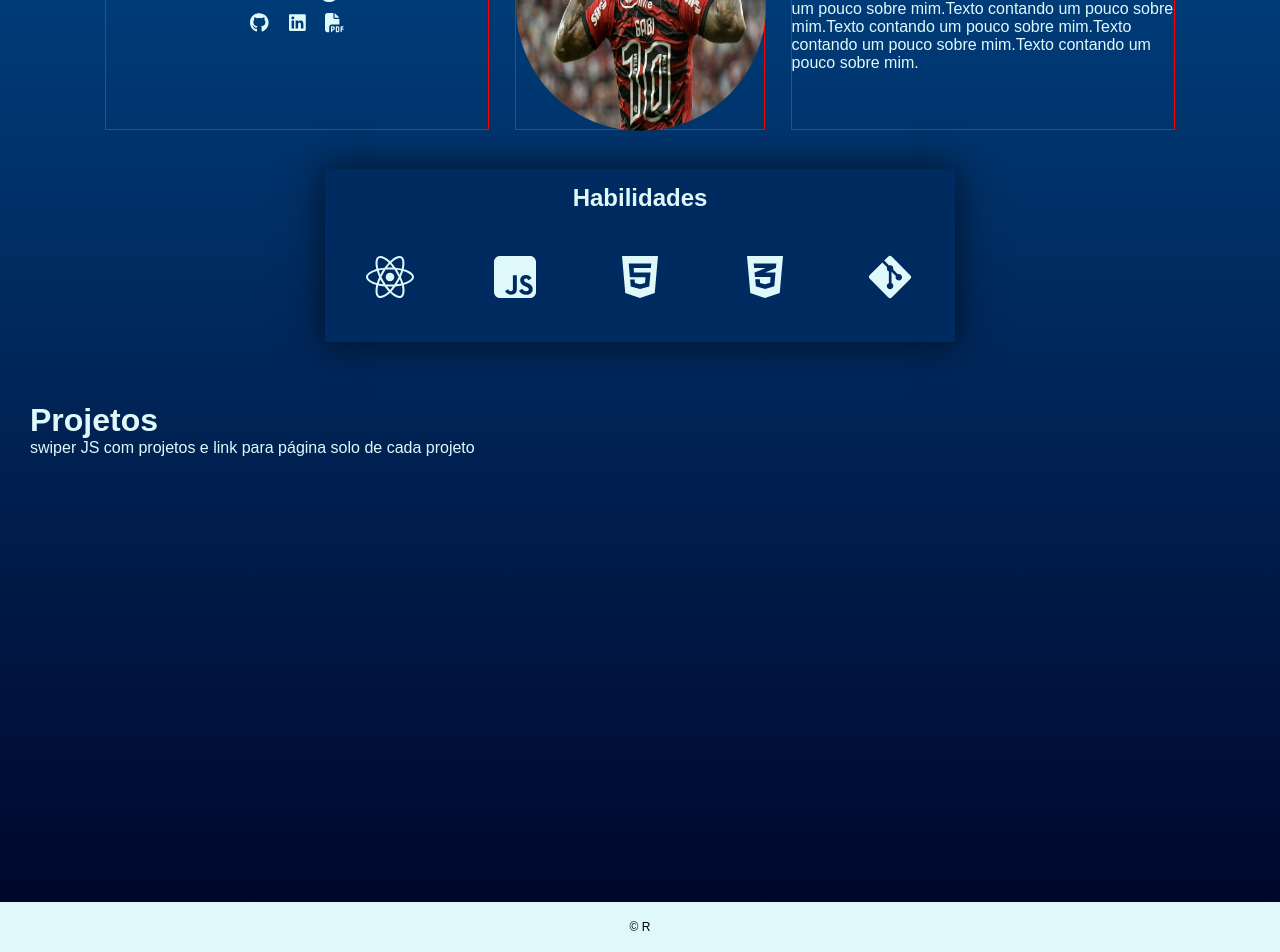
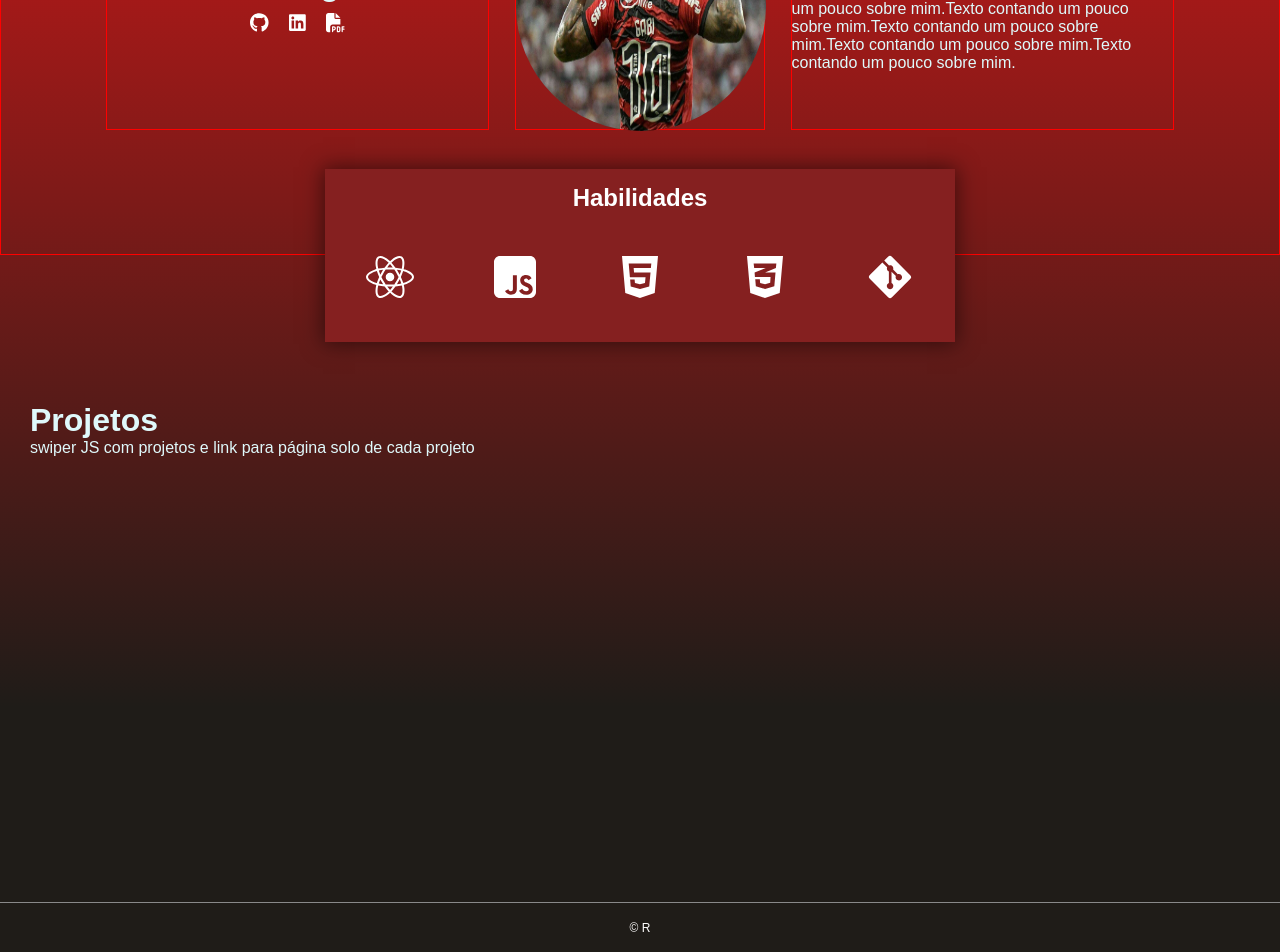
Before and after one commit to Rod7z/Portfolio, a React (Create React App) app: page / in a window 1280 px wide. Shown: the part 315-1267 px from the top of the page. Built offline with nearby package versions, Linux system fonts and the light colour scheme.

Commit message:
links funcionando, cor indefinida

```diff
--- a/src/components/Footer/footer.css
+++ b/src/components/Footer/footer.css
@@ -2,8 +2,8 @@
 
 footer{
     width: 100%;
-    background-color: #DFF9FB;
-    color: #000;
+    background-color: #1F1C18;
+    color: #FFF;
 }
 
 footer .final{
@@ -12,4 +12,6 @@ footer .final{
   align-items: center;
   height: 50px;
   font-size: 12px;
+  border-top: 1px solid #ddd;
+  border-top-style: inset;
 }
--- a/src/components/Header/header.css
+++ b/src/components/Header/header.css
@@ -1,8 +1,3 @@
-a{
-    text-decoration: none;
-    padding: 3px 15px;
-}
-
 header{
     width: 100%;
     height: 70px;
@@ -15,6 +10,11 @@ header{
     box-shadow: 0px 4px 10px 0px rgba(0, 0, 0, 0.50);
     color: #000;
     font-size: 0.8rem;
+}
+
+a{
+    text-decoration: none;
+    padding: 3px 15px;
 }
 
 .logo{
@@ -53,7 +53,7 @@ nav a {
     left: 0;
     width: 100%;
     height: 100vh;
-    backdrop-filter: blur(3px)
+    backdrop-filter: blur(3px);
 }
 
 .dropdown{
--- a/src/components/Main/index.js
+++ b/src/components/Main/index.js
@@ -11,9 +11,23 @@ function Main() {
         <div className='info'>
             <h1>Rodrigo</h1>
             <ul>
-                <li><FontAwesomeIcon icon={faGithub} /></li>
-                <li><FontAwesomeIcon icon={faLinkedin} /></li>
-                <li><FontAwesomeIcon icon={faFilePdf} /></li>
+                <li>
+                    <a href='https://github.com/Rod7z'>
+                        <FontAwesomeIcon icon={faGithub}/>
+                    </a>
+                </li>
+
+                <li>
+                    <a href='https://www.linkedin.com/in/rodrigodesousapereira/'>
+                        <FontAwesomeIcon icon={faLinkedin}/>
+                    </a>
+                </li>
+
+                <li>
+                    <a href='./doc/Curriculo_Rodrigo.pdf' download='Curriculo-Rodrigo.pdf'>
+                        <FontAwesomeIcon icon={faFilePdf}/>
+                    </a>
+                </li>
             </ul>
         </div>
 
--- a/src/components/Main/main.css
+++ b/src/components/Main/main.css
@@ -4,7 +4,7 @@ main{
     display: flex;
     justify-content: center;
     align-items: center;
-    /*border: 1px solid red;*/
+    border: 1px solid red;
     color: #DFF9FB;
 }
 
@@ -25,6 +25,11 @@ main{
 .info ul li{
     padding: 10px;
     font-size: 1.2rem;
+}
+
+.info ul li a{
+    background: none;
+    padding: 0;
 }
 
 .foto{
--- a/src/components/Sobre/sobre.css
+++ b/src/components/Sobre/sobre.css
@@ -8,11 +8,11 @@
 }
 
 .skills{
-    background-color: #002B60;
-    box-shadow: 0px 0px 35px 5px rgba(0, 0, 0, 0.50);
+    background-color: #852020;
+    box-shadow: 0px 0px 20px 2px rgba(0, 0, 0, 0.50);
     margin-top: -86px;
     padding: 15px;
-    color: #DFF9FB;
+    color: #FFF;
 }
 
 .skills h2{
--- a/src/index.css
+++ b/src/index.css
@@ -5,9 +5,7 @@
 }
 
 body{
-  background: #000428;  /* fallback for old browsers */
-  background: -webkit-linear-gradient(to bottom, #004e92, #000428);  /* Chrome 10-25, Safari 5.1-6 */
-  background: linear-gradient(to bottom, #004e92, #000428); /* W3C, IE 10+/ Edge, Firefox 16+, Chrome 26+, Opera 12+, Safari 7+ */
+  background: linear-gradient(180deg, #dd1818 0%, #1F1C18 80.73%);
   font-family: sans-serif;
 }
 
```
Also changed, not shown: 1 other file (tests, documents, lock files or other folders).
